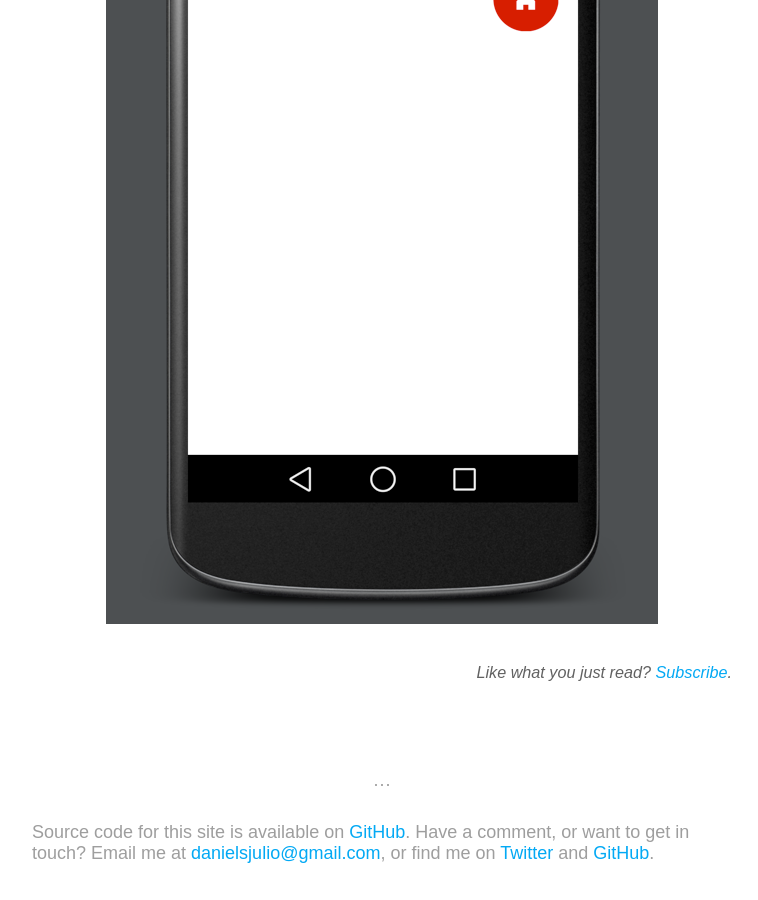
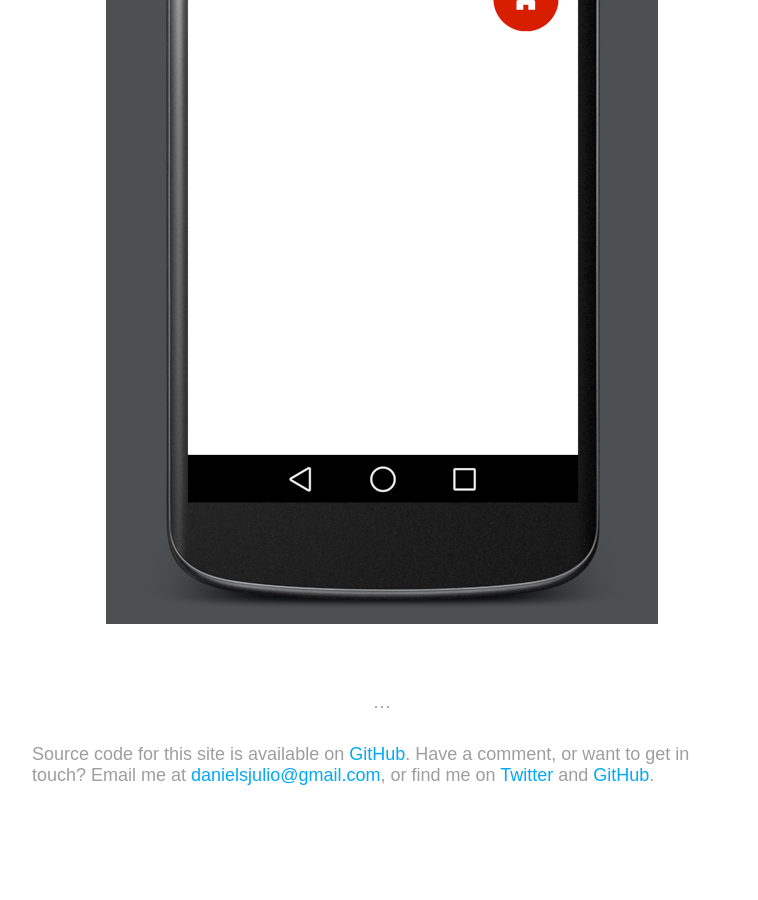
Before and after one commit to danielsjulio/danielsjulio.github.io, a Jekyll site: the page built from _posts/2014-12-9-floating-action-button.md, in a window 1280 px wide and 900 px high, scrolled down 2459 px. Shown: the whole window, without its empty margins (258-1016 px from the left). Built offline with Jekyll 4.4.1, drawn with Linux system fonts in a browser that asks for light colours; Markdown is read by kramdown in place of the engine named in the settings; a script that is not in the unit is left out; after the commit the page ends 3281 px from its top, so only the background shows below that.

Commit message:
favicon added

```diff
--- a/_includes/head.html
+++ b/_includes/head.html
@@ -10,7 +10,7 @@
     {% if page.description %}<meta name="description" content="{{ page.description }}">
     {% elsif page.summary %}<meta name="description" content="{{ page.summary }}">
     {% else %}<meta name="description" content="{{ site.description }}">{% endif %}
-    <link rel="icon" href="/favicon.png">
+    <link rel="icon" href="/favicon.ico">
     <link rel="alternate" type="application/rss+xml"  title="RSS"   href="/feed.xml" />
     <script src="//use.typekit.net/cup5bnl.js"></script>
     <script>try{Typekit.load();}catch(e){}</script>
--- a/_layouts/post.html
+++ b/_layouts/post.html
@@ -5,5 +5,5 @@ layout: page
     <section class="post-body">
       {{ content }}
     </section>
-    <p class="meta text-right">Like what you just read? <a href="https://tinyletter.com/qrohlf">Subscribe</a>.</p>
+    <!--<p class="meta text-right">Like what you just read? <a href="https://tinyletter.com/qrohlf">Subscribe</a>.</p>-->
 </div>
```
Also changed, not shown: favicon.ico (added), favicon.png (deleted), 10 other files.
